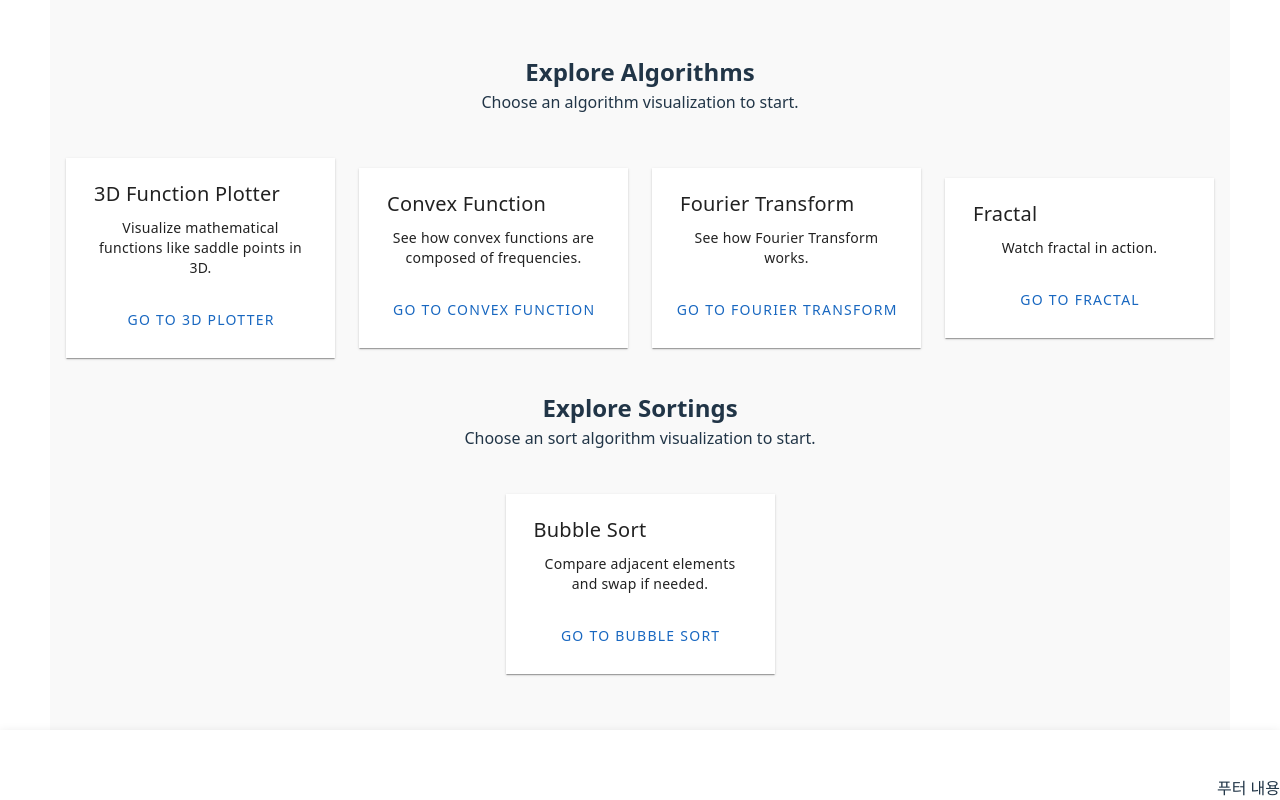
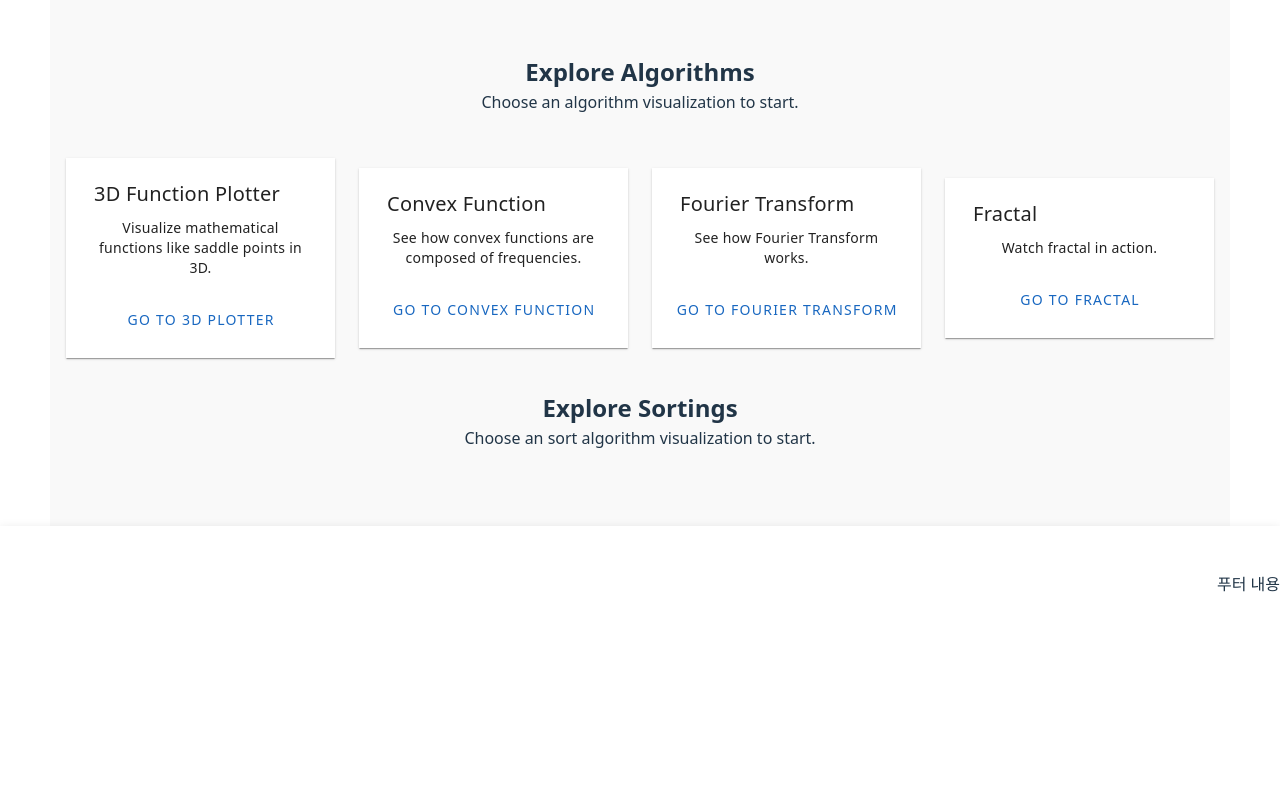
Before and after one commit to YeomYuJun/front_allgo, a Vue app: page / in a window 1280 px wide. Shown: the part 400-1200 px from the top of the page. After the commit the page ends 996 px from the top, so only its background shows below. Built offline with nearby package versions, Linux system fonts and the light colour scheme.

Commit message:
Chore hide sort card and chore desc remove

```diff
--- a/src/components/Home.vue
+++ b/src/components/Home.vue
@@ -124,7 +124,7 @@
             <!-- 정렬 -->
             <v-row justify="center" align="center" class="navigation-links">
                 <!-- Bubble -->
-                <v-col cols="12" md="3">
+                <v-col cols="12" md="3" v-if="false">
                     <v-card class="pa-3" outlined tile>
                         <v-card-title class="justify-center">Bubble Sort</v-card-title>
                         <v-card-text class="text-center">
--- a/src/main.js
+++ b/src/main.js
@@ -18,6 +18,6 @@ const vuetify = createVuetify({
 const app = createApp(App)
 
 app.use(vuetify)
-app.use(router) // ◀◀◀ Vue 앱에 라우터 플러그인 사용 등록
+app.use(router)
 
 app.mount('#app')
```
